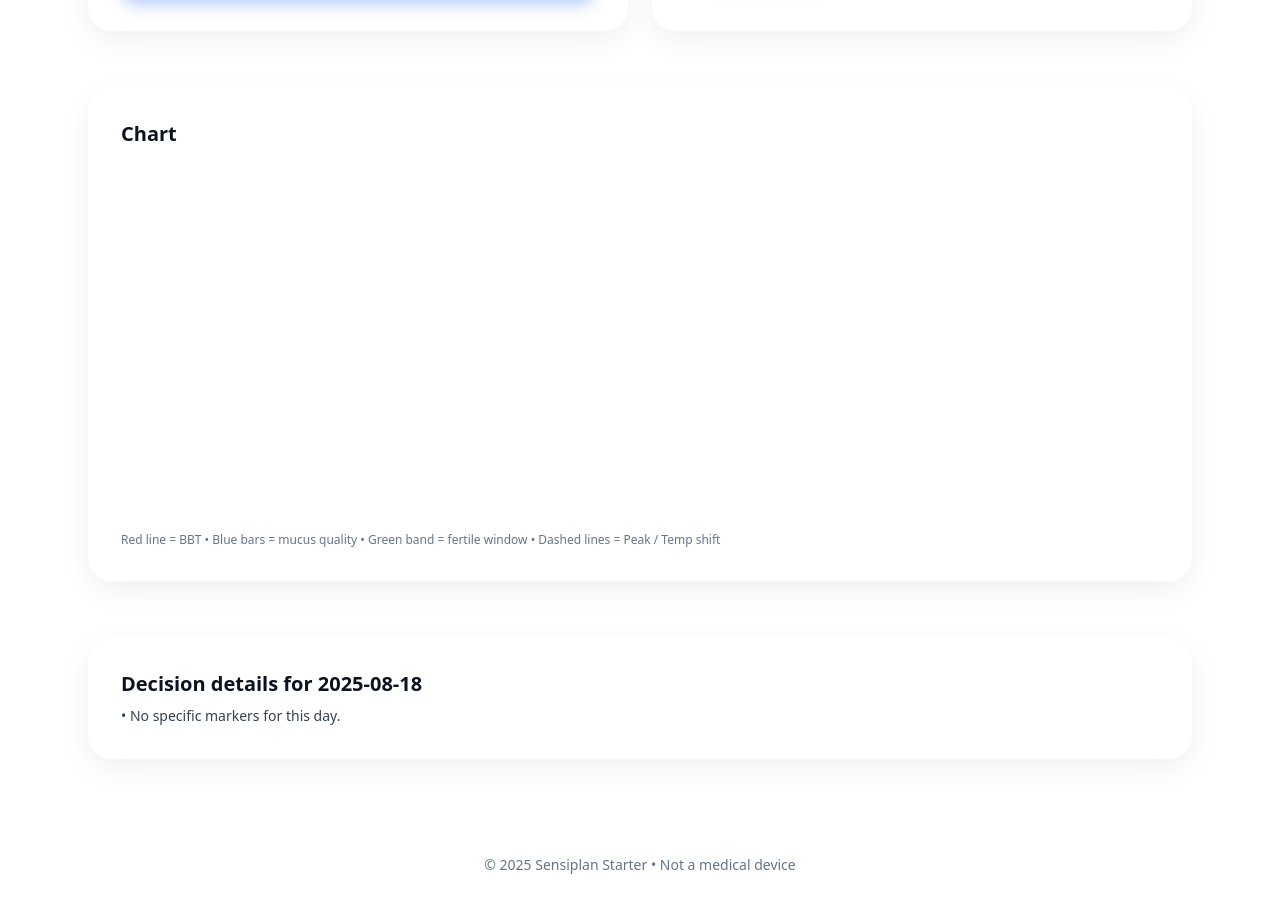
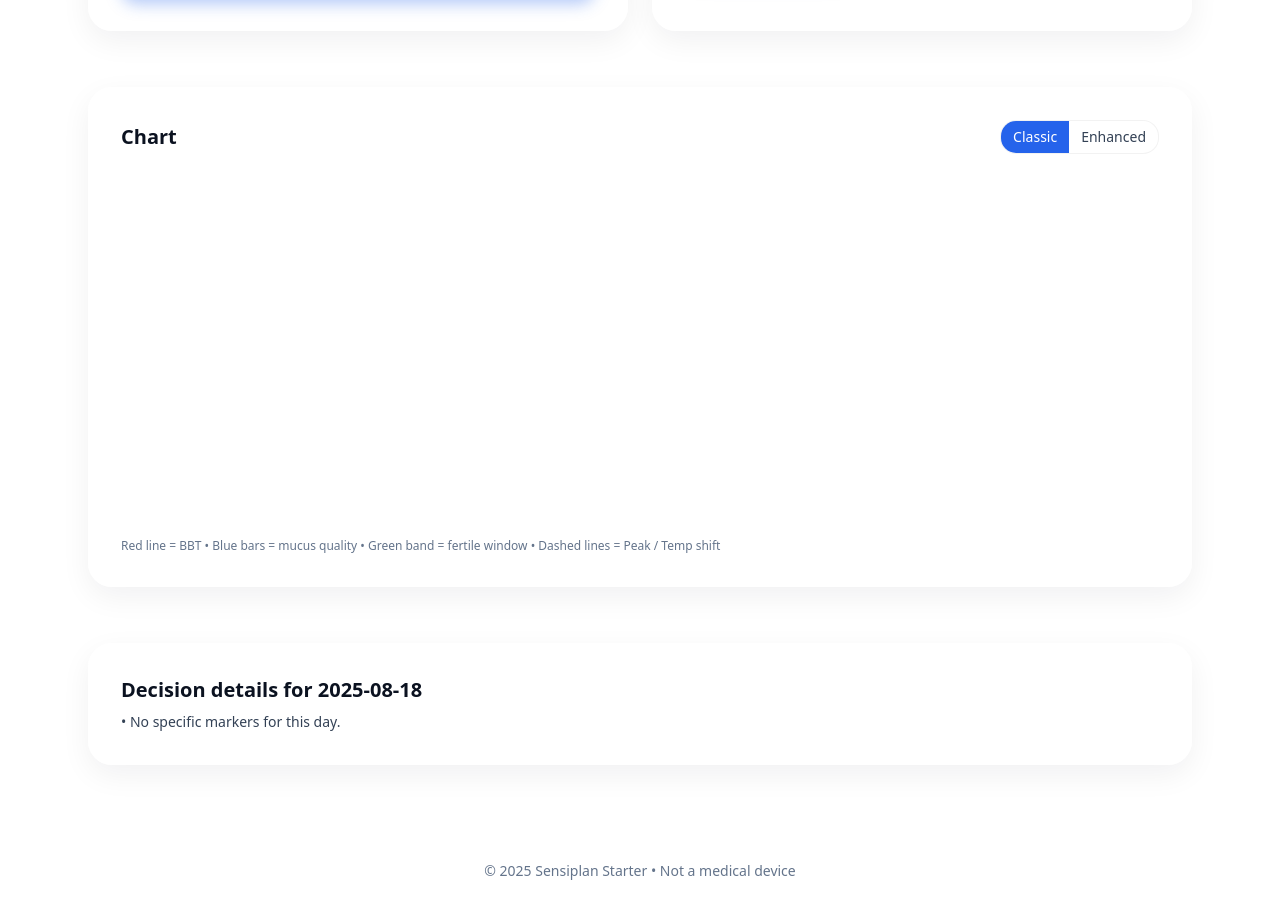
Before and after one commit to kstatulevicius-art/sensiplan-starter, a Next.js app: page /app in a window 1280 px wide. Shown: the part 1624-2538 px from the top of the page. Built offline with nearby package versions, Linux system fonts and the light colour scheme.

Commit message:
Add files via upload

```diff
--- /dev/null
+++ b/app/app/ChartModeToggle.tsx
@@ -0,0 +1,9 @@
+'use client'
+export default function ChartModeToggle({ mode, setMode }:{ mode:'classic'|'enhanced', setMode:(m:'classic'|'enhanced')=>void }){
+  return (
+    <div className="inline-flex rounded-2xl bg-white/70 border border-black/5 overflow-hidden">
+      <button onClick={()=>setMode('classic')} className={`px-3 py-1.5 text-sm ${mode==='classic'?'bg-blue-600 text-white':'text-slate-700'}`}>Classic</button>
+      <button onClick={()=>setMode('enhanced')} className={`px-3 py-1.5 text-sm ${mode==='enhanced'?'bg-blue-600 text-white':'text-slate-700'}`}>Enhanced</button>
+    </div>
+  )
+}
--- a/app/app/page.tsx
+++ b/app/app/page.tsx
@@ -3,7 +3,9 @@ import { useEffect, useMemo, useState } from 'react'
 import { runSensiplan, type Day } from '@/lib/engine'
 import { db, type Day as DbDay, type CoitusEvent } from '@/lib/db'
 import ChartSensiplan from './ChartSensiplan'
+import ChartBBT from './ChartBBT'
 import { Section, GlassCard } from '@/components/Glass'
+import ChartModeToggle from './ChartModeToggle'
 import CalendarToggle from './CalendarToggle'
 import MonthGrid from './calendar/MonthGrid'
 import WeekStrip from './calendar/WeekStrip'
@@ -14,6 +16,7 @@ type Entry = Day
 function todayId(){ const d = new Date(); const p=(n:number)=> String(n).padStart(2,'0'); return `${d.getFullYear()}-${p(d.getMonth()+1)}-${p(d.getDate())}` }
 
 export default function Tracker() {
+  const [chartMode, setChartMode] = useState<'classic'|'enhanced'>(() => (typeof window!=='undefined' && (localStorage.getItem('chartMode') as any)) || 'classic')
   const [entries, setEntries] = useState<Entry[]>([])
   const [calendarMode, setCalendarMode] = useState<'month'|'week'>(() => (typeof window!=='undefined' && localStorage.getItem('calMode') as any) || 'month')
   const [selectedId, setSelectedId] = useState<string>(() => todayId())
@@ -34,6 +37,8 @@ export default function Tracker() {
 
   // Persist mode
   useEffect(() => { if (typeof window!=='undefined') localStorage.setItem('calMode', calendarMode) }, [calendarMode])
+
+  useEffect(() => { if (typeof window!=='undefined') localStorage.setItem('chartMode', chartMode) }, [chartMode])
 
   // Update form when selected day changes
   useEffect(() => {
@@ -169,8 +174,14 @@ export default function Tracker() {
 
       <Section>
         <GlassCard>
-          <h2 className="text-xl font-semibold mb-3">Chart</h2>
-          <ChartSensiplan days={entries} markers={out.markers} />
+          <div className="flex items-center justify-between mb-3"><h2 className="text-xl font-semibold">Chart</h2><ChartModeToggle mode={chartMode} setMode={setChartMode} /></div>
+          {chartMode==='classic' ? (
+            <ChartSensiplan days={entries} markers={out.markers} />
+          ) : (
+            <div>
+              <ChartBBT days={entries} markers={out.markers as any} />
+            </div>
+          )}
           <div className="text-xs text-slate-500 mt-3">
             Red line = BBT • Blue bars = mucus quality • Green band = fertile window • Dashed lines = Peak / Temp shift
           </div>
```
